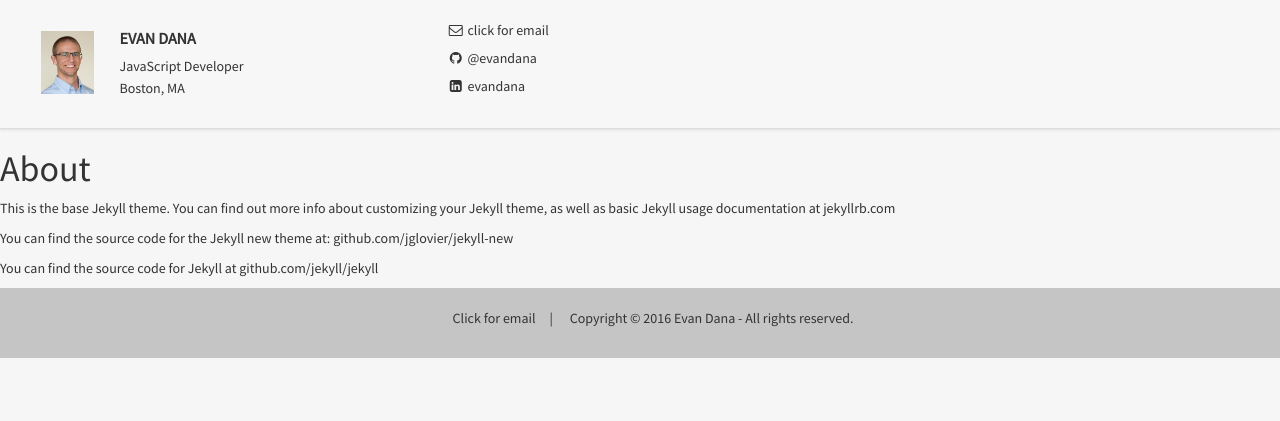
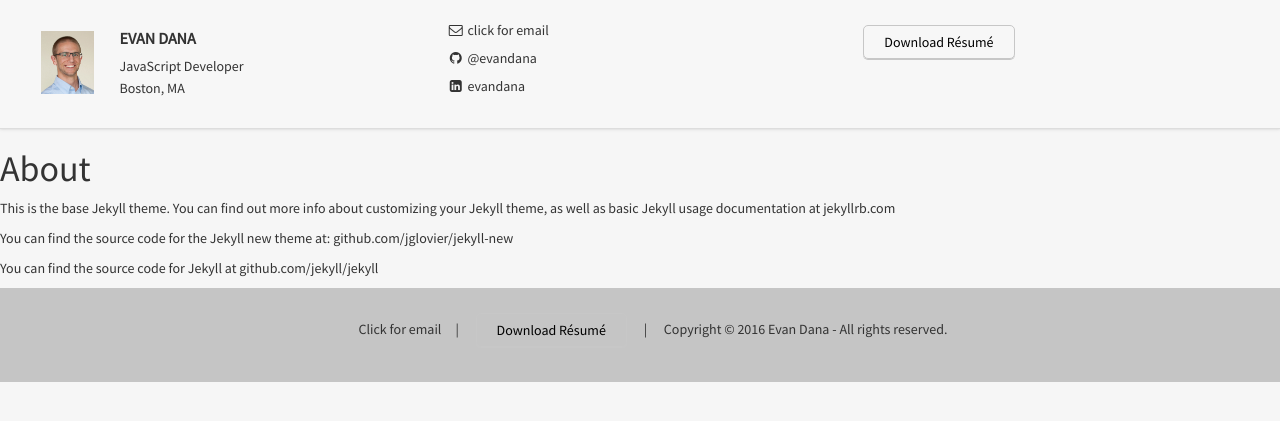
Before and after one commit to evandana/evandana.github.io, a Jekyll site: the page built from about.md, in a window 1280 px wide. Shown: the top 421 px of the page. Built offline with Jekyll 4.4.1, drawn with Linux system fonts in a browser that asks for light colours; nearby versions of some CDN libraries; part of the change alters nothing that is shown.

```diff
--- a/_config.yml
+++ b/_config.yml
@@ -6,7 +6,7 @@ baseurl: ""
 url: http://evandana.github.io
 rss_url: /pages/atom.xml
 google_analytics: UA-6306273-2
-resumelink: false
+resumelink: /assets/Evan-Dana__Public-Resume.pdf
 
 # Build settings
 markdown: kramdown
```
Also changed, not shown: 5 other files.
